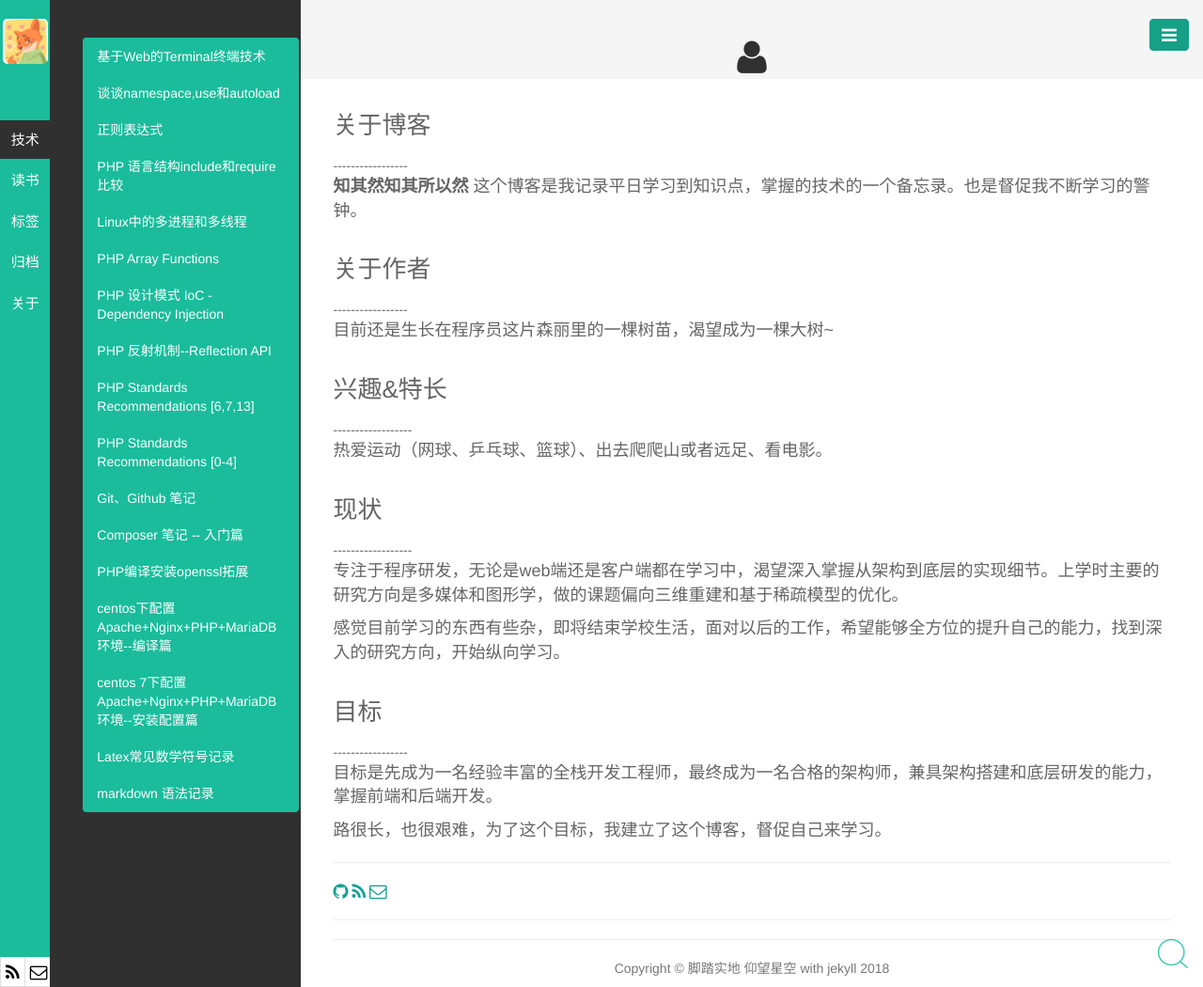
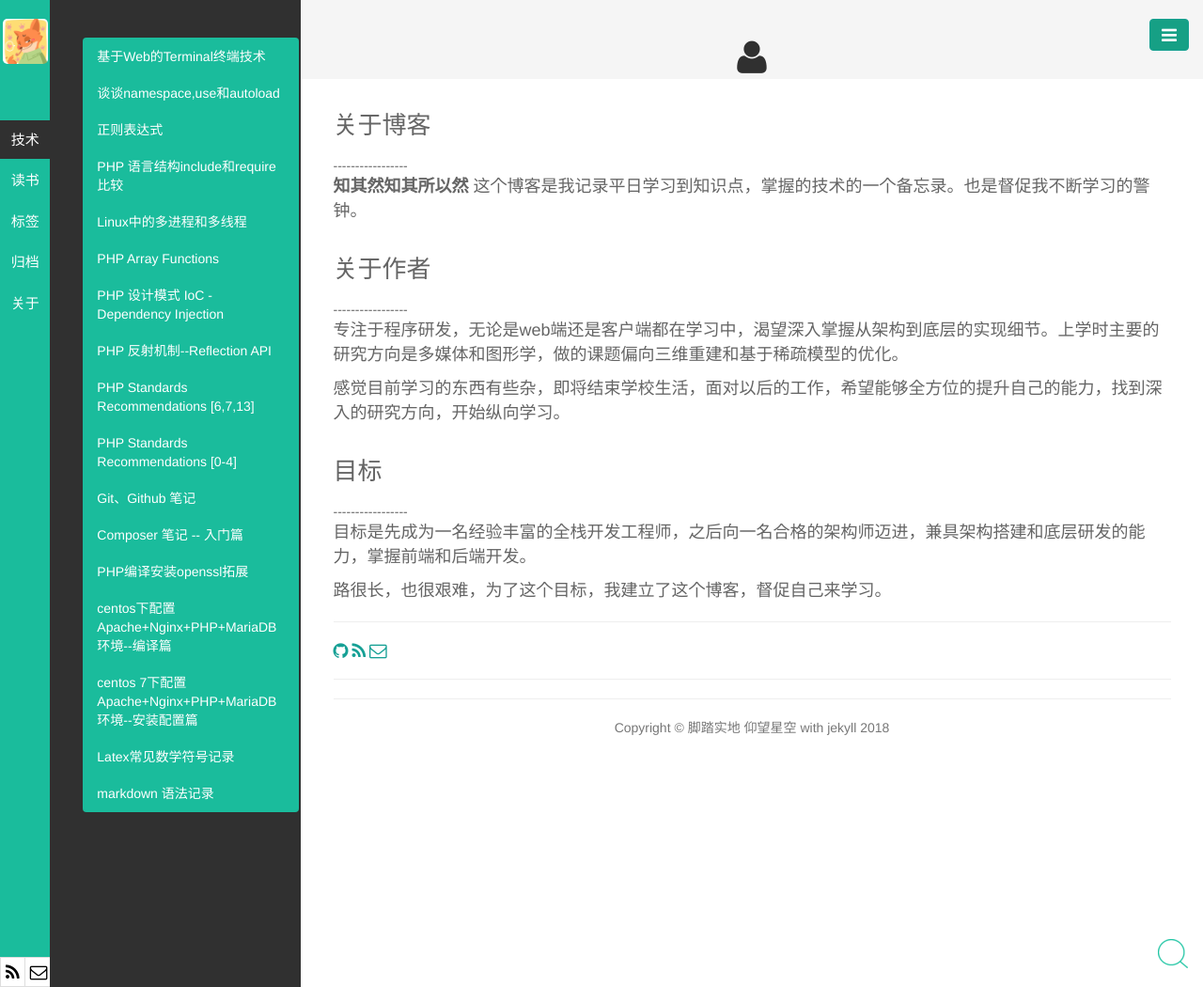
Before and after one commit to shenbowei/shenbowei.github.io, a Jekyll site: the page built from pages/about.html, in a window 1280 px wide. Shown: the whole page at 94% size. Built offline with Jekyll 4.4.1, drawn with Linux system fonts in a browser that asks for light colours.

Commit message:
修改about

```diff
--- a/pages/about.html
+++ b/pages/about.html
@@ -9,21 +9,13 @@ titlename: 关于
 
 <h3>关于作者</h3>
 -----------------
-<p style=font-size:18px>目前还是生长在程序员这片森丽里的一棵树苗，渴望成为一棵大树~</p>
-
-<h3>兴趣&特长</h3>
-------------------
-<p style=font-size:18px>热爱运动（网球、乒乓球、篮球）、出去爬爬山或者远足、看电影。</p>
-
-<h3>现状</h3>
-------------------
 <p style=font-size:18px>专注于程序研发，无论是web端还是客户端都在学习中，渴望深入掌握从架构到底层的实现细节。上学时主要的研究方向是多媒体和图形学，做的课题偏向三维重建和基于稀疏模型的优化。</p>
 
 <p style=font-size:18px>感觉目前学习的东西有些杂，即将结束学校生活，面对以后的工作，希望能够全方位的提升自己的能力，找到深入的研究方向，开始纵向学习。</p>
 
 <h3>目标</h3>
 -----------------
-<p style=font-size:18px>目标是先成为一名经验丰富的全栈开发工程师，最终成为一名合格的架构师，兼具架构搭建和底层研发的能力，掌握前端和后端开发。</p>
+<p style=font-size:18px>目标是先成为一名经验丰富的全栈开发工程师，之后向一名合格的架构师迈进，兼具架构搭建和底层研发的能力，掌握前端和后端开发。</p>
 
 <p style=font-size:18px>路很长，也很艰难，为了这个目标，我建立了这个博客，督促自己来学习。</p>
 
```
